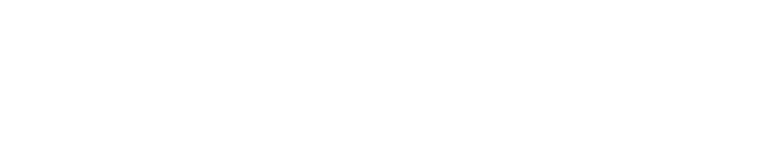
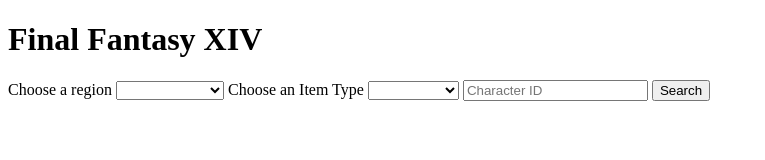
Before and after one commit to CountDuckoo/FFXIV-Market-Finder, a plain HTML site: page index.html in a window 1280 px wide. Shown: the whole page, without its empty margins (0-765 px from the left). Drawn offline with Linux system fonts and the light colour scheme.

Commit message:
added the html code to create searchform, and initial results div.

```diff
--- a/index.html
+++ b/index.html
@@ -13,6 +13,35 @@
     item type will be a selection menu between mount, minion, orchestrion
     optional character ID-->
     <!--have div for where the cards for displaying results will go-->
+    <h1>Final Fantasy XIV</h1>
+
+    <form>
+      <label for="region">Choose a region</label>
+      <select name="region" id="region">
+        <option value=""></option>
+        <option value="Japan">Japan</option>
+        <option value="Europe">Europe</option>
+        <option value="North-America">North-America</option>
+        <option value="Oceania">Oceania</option>
+        <option value="China">China</option>
+      </select>
+
+      <label for="itemtype">Choose an Item Type</label>
+      <select name="itemtype" id="itemtype">
+        <option value=""></option>
+        <option value="Mount">Mount</option>
+        <option value="Minion">Minion</option>
+        <option value="Orchestrion">Orchestrion</option>
+      </select>
+
+      <input type="text" id="characterID" placeholder="Character ID">
+
+      <button id="search">Search</button>
+    </form>
+
+    <div id="results">
+    </div>
+
     <script src="assets/js/script.js"></script>
   </body>
 </html>
```
